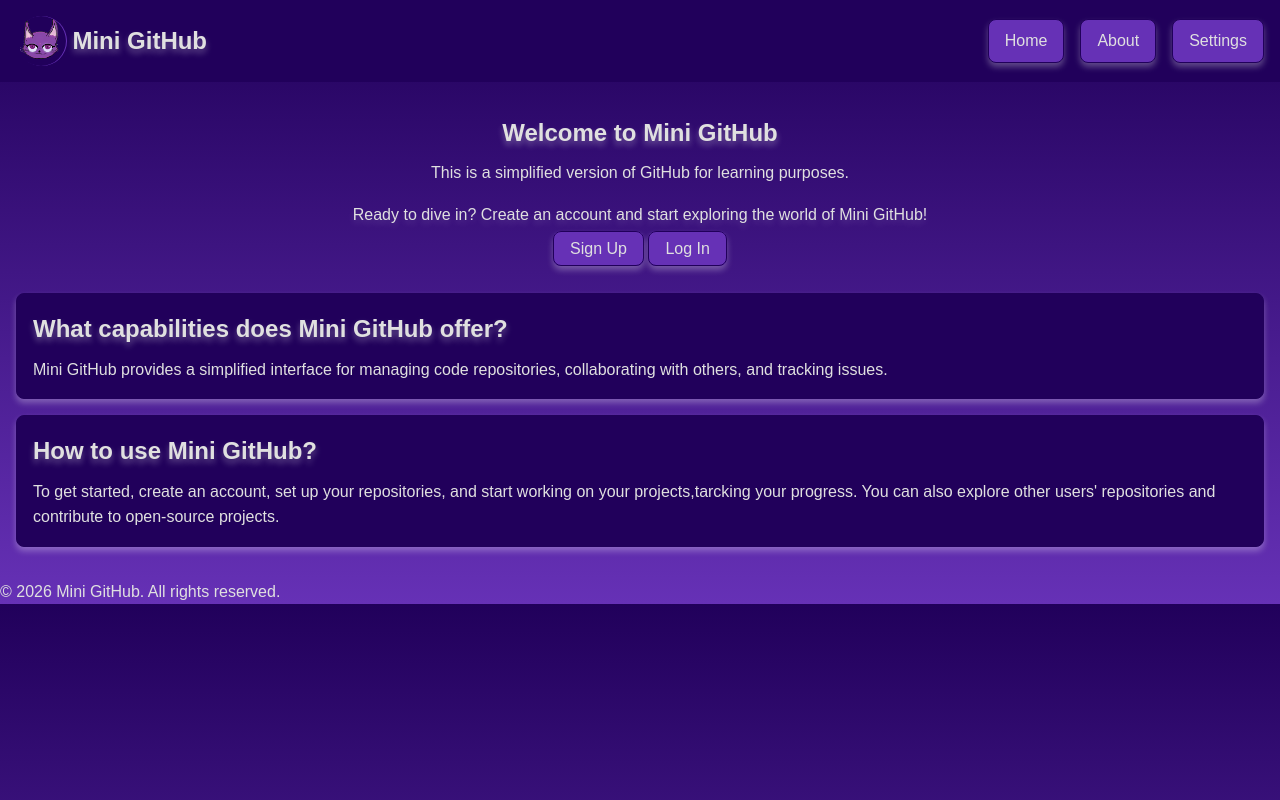
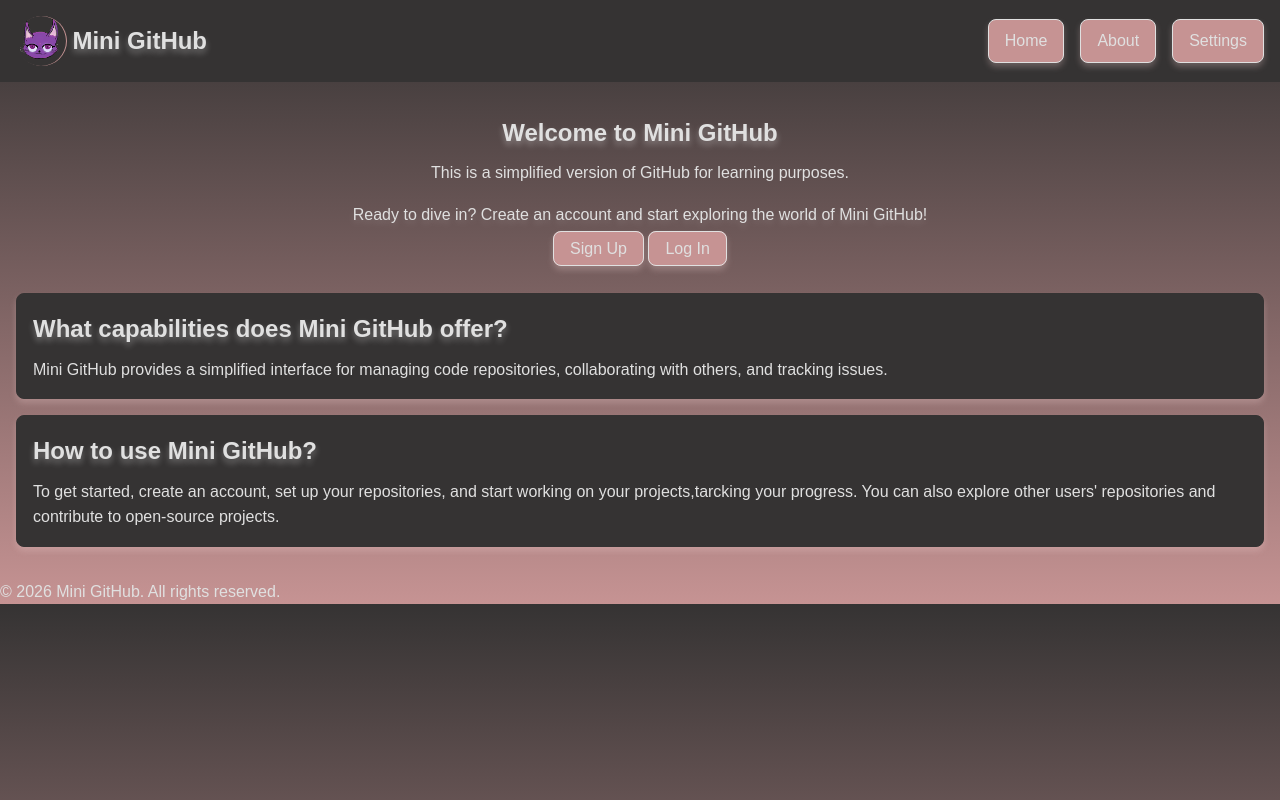
Before and after one commit to Zahraa-007/mini_github, a PHP site: page / in a window 1280 px wide. Run offline with PHP 8.4, Linux system fonts and the light colour scheme.

Commit message:
organizing the css

```diff
--- a/frontend/index.html
+++ b/frontend/index.html
@@ -5,7 +5,7 @@
     <meta name="viewport" content="width=device-width, initial-scale=1.0" />
     <title>Mini GitHub</title>
 
-    <link rel="stylesheet" href="styles/style.css" />
+    <link rel="stylesheet" href="styles/style.css"/>
   </head>
   <body>
     <div class="header">
@@ -14,7 +14,7 @@
         <h2>Mini GitHub</h2>
       </div>
       <div class="navbar">
-        <a href="index.html">Home</a>
+        <a href="pages/home.html">Home</a>
         <a href="pages/about.html">About</a>
         <a href="pages/setting.html">Settings</a>
       </div>
@@ -31,8 +31,8 @@
           Mini GitHub!
         </p>
         <div class="register-buttons">
-          <a href="register/signup.html" class="btn">Sign Up</a>
-          <a href="pages/login.html" class="btn">Log In</a>
+          <a href="register/signup.html" >Sign Up</a>
+          <a href="register/login.html" >Log In</a>
         </div>
       </div>
       <div class="card">
@@ -55,7 +55,7 @@
 
     </div>
 
-    <div class="footer">
+    <div class="footer"><!--no footer class!!!-->
       <p>&copy; 2026 Mini GitHub. All rights reserved.</p>
     </div>
   </body>
--- a/frontend/styles/components.css
+++ b/frontend/styles/components.css
@@ -0,0 +1,25 @@
+.card {
+  background-color: var(--primary-color);
+  border: 1px solid var(--primary-color);
+  border-radius: 8px;
+  padding: 1rem;
+  margin-bottom: 1rem;
+  box-shadow: 0 4px 6px var(--shadow-color);
+}
+.logo {
+  display: flex;
+  flex-direction: row;
+  justify-content: center;
+  align-items: center;
+}
+.navbar{
+  display: flex;
+  gap: 1rem;
+}
+.navbar a:hover{
+  background-color: var(--primary-color);
+  color: var(--text-color);
+  box-shadow: 0 4px 6px var(--shadow-color);
+  transition: all 0.3s ease-in-out;
+  transform: scale(1.05);
+}
--- a/frontend/styles/header.css
+++ b/frontend/styles/header.css
@@ -0,0 +1,20 @@
+.header {
+  background-color: var(--primary-color);
+  padding: 1rem;
+  align-items: center;
+  display: flex;
+  justify-content: space-between;
+}
+
+
+.header h2 {
+  color: var(--text-color);
+  margin-left: 0.4rem;
+  text-shadow: 0 4px 6px rgba(255, 255, 255, 0.329);
+}
+.header img {
+  width: 50px;
+  height: 50px;
+  border-radius: 50%;
+  box-shadow: 1px 0px 0px 0px var(--secondary-color);
+}
--- /dev/null
+++ b/frontend/styles/indexPageStyle.css
@@ -0,0 +1,52 @@
+.main{
+  display: flex;
+  flex-direction: column;
+  column-gap: 1rem;
+  padding: 1rem;
+}
+
+.main h2 {
+  color: var(--text-color);
+  margin-bottom: 0.5rem;
+  text-shadow: 0 4px 6px rgba(255, 255, 255, 0.329);
+}
+
+.intro{
+  display: flex;
+  flex-direction: column;
+  justify-content: center;
+  text-align: center;
+  align-items: center;
+  margin-top: 1rem;
+  margin-bottom: 1rem;
+}
+
+.register {
+display: flex;
+flex-direction: column;
+justify-content: center;
+align-items: center;
+margin-bottom: 2rem;
+}
+
+.register h2{
+  color: var(--text-color);
+  margin-bottom: 0.5rem;
+  text-shadow: 0 4px 6px rgba(255, 255, 255, 0.159);
+  text-decoration: double underline;
+}
+
+.register p{
+  color: var(--text-color);
+  margin-bottom: 0.5rem;
+  text-shadow: 0 4px 6px rgba(255, 255, 255, 0.159);
+  text-align: center;
+}
+
+.register .register-buttons a:hover{
+  background-color: var(--primary-color);
+  color: var(--text-color);
+  box-shadow: 0 4px 6px rgba(255, 255, 255, 0.289);
+  transition: all 0.3s ease-in-out;
+  transform: scale(2);
+}
--- a/frontend/styles/style.css
+++ b/frontend/styles/style.css
@@ -1,3 +1,7 @@
+@import url("components.css");
+@import url("header.css");
+@import url("footer.css");
+@import url("indexPageStyle.css");
 * {
   margin: 0;
   padding: 0;
@@ -5,12 +9,23 @@
   text-decoration: none;
 }
 
+/*amena colors here*/
 :root{
+  --primary-color: #353333;
+  --secondary-color: #c69393;
+  --text-color: #e0e0e0;
+  --shadow-color:rgba(237, 203, 203, 0.289);
+}
+
+/*zahraa original colors here */
+
+/*:root{
   --primary-color: #21005b;
   --secondary-color: #6631b6;
   --text-color: #e0e0e0;
+  --shadow-color:rgba(255, 255, 255, 0.289);
 }
-
+*/
 body {
   font-family: Arial, sans-serif;
   background:-webkit-linear-gradient(var(--primary-color), var(--secondary-color));
@@ -18,112 +33,11 @@ body {
   line-height: 1.6;
   min-height: 100%;
 }
-/* ====== Header ====== */
-.header {
-  background-color: var(--primary-color);
-  padding: 1rem;
-  align-items: center;
-  display: flex;
-  justify-content: space-between;
-}
-
-.logo {
-  display: flex;
-  flex-direction: row;
-  justify-content: center;
-  align-items: center;
-}
-.header h2 {
-  color: var(--text-color);
-  margin-left: 0.4rem;
-  text-shadow: 0 4px 6px rgba(255, 255, 255, 0.329);
-}
-.header img {
-  width: 50px;
-  height: 50px;
-  border-radius: 50%;
-  box-shadow: 1px 0px 0px 0px var(--secondary-color);
-}
-
-.navbar{
-  display: flex;
-  gap: 1rem;
-}
-
 .navbar a ,.register a{
   color: var(--text-color);
   background-color: var(--secondary-color);
-  border: 1px solid var(--primary-color);
+  border: 1px solid ;
   border-radius: 8px;
   padding: 0.5rem 1rem;
-  box-shadow: 0 4px 6px rgba(255, 255, 255, 0.289);
+  box-shadow: 0 4px 6px var(--shadow-color);
 }
-
-.navbar a:hover{
-  background-color: var(--primary-color);
-  color: var(--text-color);
-  box-shadow: 0 4px 6px rgba(255, 255, 255, 0.289);
-  transition: all 0.3s ease-in-out;
-  transform: scale(1.05);
-}
-
-.main{
-  display: flex;
-  flex-direction: column;
-  column-gap: 1rem;
-  padding: 1rem;
-}
-
-.main h2 {
-  color: var(--text-color);
-  margin-bottom: 0.5rem;
-  text-shadow: 0 4px 6px rgba(255, 255, 255, 0.329);
-}
-
-.intro{
-  display: flex;
-  flex-direction: column;
-  justify-content: center;
-  align-items: center;
-  margin-top: 1rem;
-  margin-bottom: 1rem;
-}
-
-.card {
-  background-color: var(--primary-color);
-  border: 1px solid var(--primary-color);
-  border-radius: 8px;
-  padding: 1rem;
-  margin-bottom: 1rem;
-  box-shadow: 0 4px 6px rgba(255, 255, 255, 0.289);
-}
-
-.register {
-display: flex;
-flex-direction: column;
-align-items: center;
-justify-content: center;
-margin-bottom: 2rem;
-}
-
-.register h2{
-  color: var(--text-color);
-  margin-bottom: 0.5rem;
-  text-shadow: 0 4px 6px rgba(255, 255, 255, 0.159);
-  text-decoration: double underline;
-}
-
-.register p{
-  color: var(--text-color);
-  margin-bottom: 0.5rem;
-  text-shadow: 0 4px 6px rgba(255, 255, 255, 0.159);
-  text-align: center;
-}
-
-.register .register-buttons a:hover{
-  background-color: var(--primary-color);
-  color: var(--text-color);
-  box-shadow: 0 4px 6px rgba(255, 255, 255, 0.289);
-  transition: all 0.3s ease-in-out;
-  transform: scale(2);
-}
```
